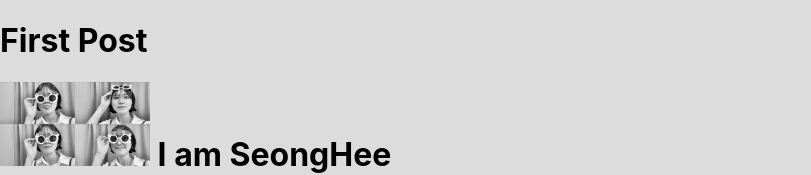
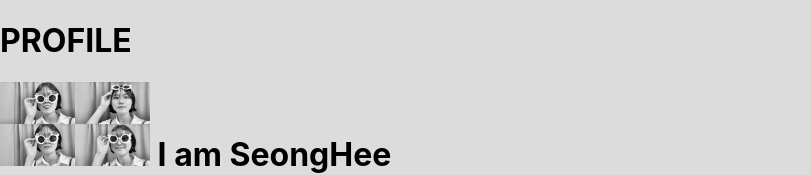
Before and after one commit to tjdgml97/nextjs, a Next.js app: page /post/first-post in a window 1280 px wide. Shown: the top 175 px of the page, without its empty margins (0-811 px from the left). Built offline with nearby package versions, Linux system fonts and the light colour scheme.

Commit message:
change Image height

```diff
--- a/pages/post/first-post.js
+++ b/pages/post/first-post.js
@@ -6,21 +6,23 @@ import styles from '/styles/Home.module.css'
 export default function FirstPost() {
     return (
     <>
-     <h1>First Post</h1>
-      <h3 className={styles.face}><img  src="/img/IMG_1154.jpg"/> I am SeongHee</h3>
-
+     <h1>PROFILE</h1>
+     <Link href="/">
+     <a> <h3 className={styles.face}><img  src="/img/IMG_1154.jpg"/> I am SeongHee</h3></a>
+     </Link>
         <p className={styles.description}>
           {/* Get started by editing{' '} */}
           {/* <code className={styles.code}>pages/index.js</code> */}
         </p>
 
         <div className={styles.grid}>
+          <Link href="/post/first-post">
           <a href="profile.html" className={styles.card}>
           <img className={styles.bo} src="/img/FOfaQ3laAAAr_i6.jpeg"/>
             <h3> PROFILE </h3>
-
             {/* <p>Find in-depth information about Next.js features and API.</p> */}
           </a>
+          </Link>
 
           <a href="https://nextjs.org/learn" className={styles.card}>
           <img className={styles.bo} src="/img/FOfaQ3laAAAr_i6.jpeg"/>
```
Also changed, not shown: pages/post/second.js (added), pages/post/third.js (added).
